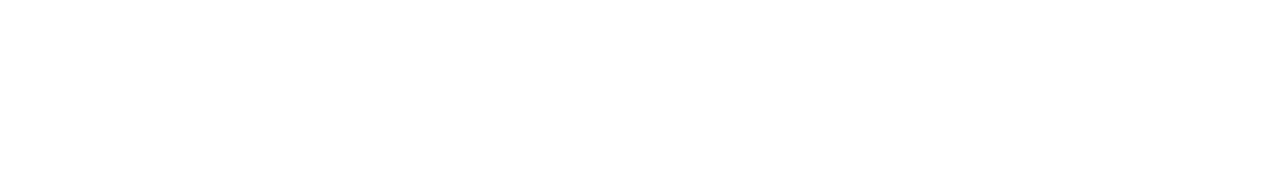
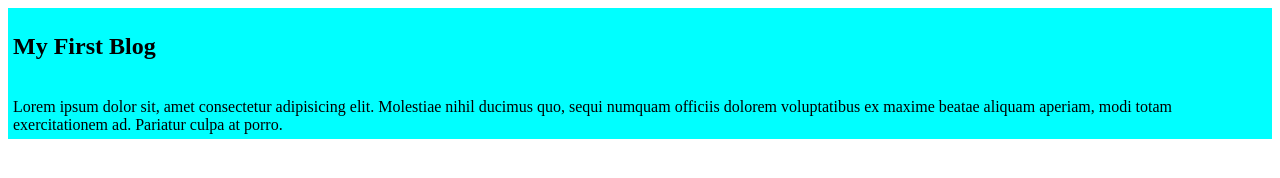
Before and after one commit to AbdullahNoman085/my-second-repo, a plain HTML site: page index.html in a window 1280 px wide. Drawn offline with Linux system fonts and the light colour scheme.

Commit message:
added the first blog

```diff
--- a/index.html
+++ b/index.html
@@ -6,8 +6,16 @@
     <title>my second repo
 
     </title>
+    <link rel="stylesheet" href="noman.css">
 </head>
 <body>
+    <div>
+        <h2>
+            My First Blog
+        </h2>
+        <br>
+        Lorem ipsum dolor sit, amet consectetur adipisicing elit. Molestiae nihil ducimus quo, sequi numquam officiis dolorem voluptatibus ex maxime beatae aliquam aperiam, modi totam exercitationem ad. Pariatur culpa at porro.
+    </div>
 
 </body>
 </html>
--- /dev/null
+++ b/noman.css
@@ -0,0 +1,4 @@
+div{
+    background-color: aqua;
+    padding: 5px;
+}
```
